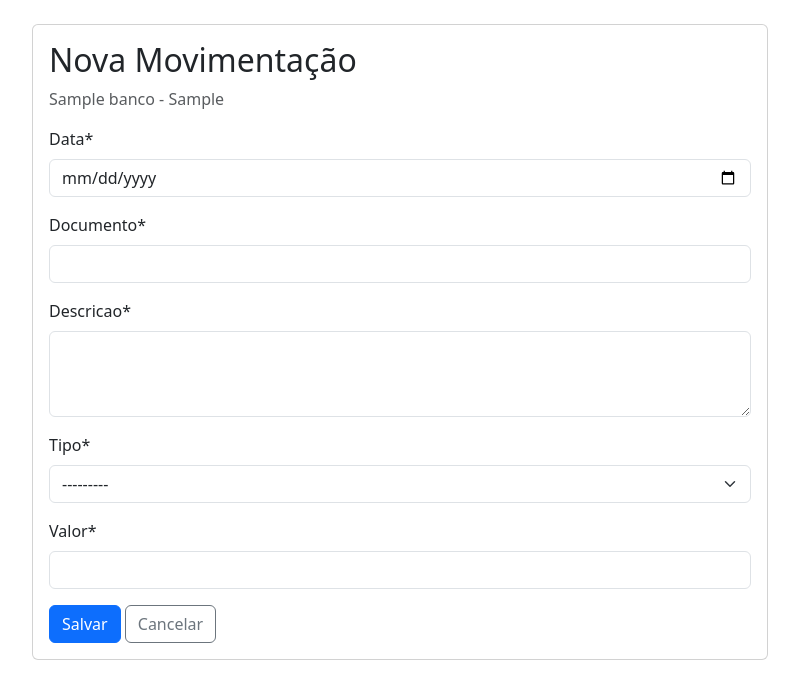
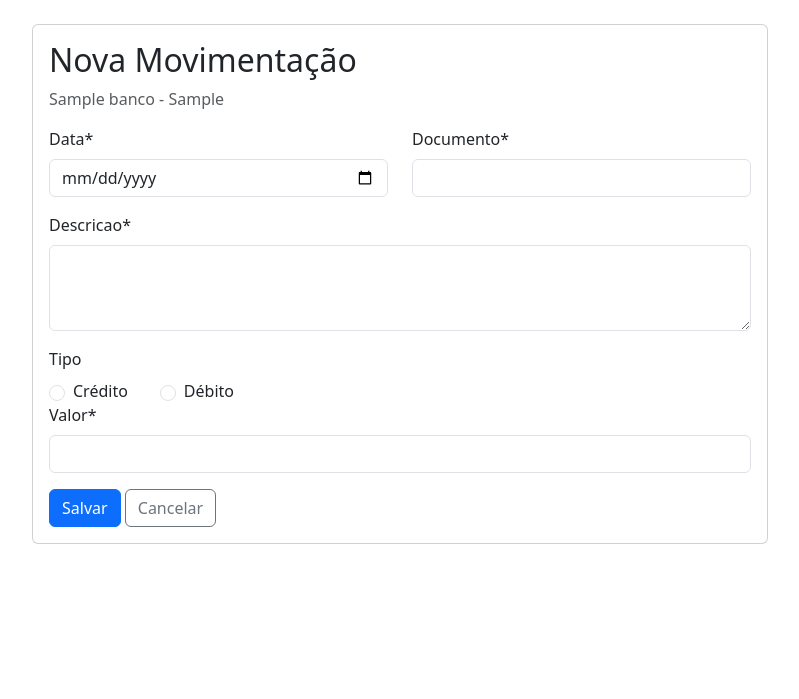
Before and after one commit to rogaciano/bancos, a Django app: page /bancos/1/movimentacoes/nova/ in a window 1280 px wide. Shown: the part 56-755 px from the top of the page, without its empty margins (240-1039 px from the left). Run offline with Django 5.2, Linux system fonts and the light colour scheme; tables that the repository leaves empty hold one stand-in row (values such as "Sample post"); some libraries are stand-ins or nearby versions.

Commit message:
Melhoria: Alterado campo tipo para radio buttons no formulário de movimentação

```diff
--- a/bancos/forms.py
+++ b/bancos/forms.py
@@ -13,6 +13,12 @@ class BancoForm(forms.ModelForm):
         }
 
 class MovimentacaoForm(forms.ModelForm):
+    tipo = forms.ChoiceField(
+        choices=[('C', 'Crédito'), ('D', 'Débito')],
+        widget=forms.RadioSelect(attrs={'class': 'form-check-input'}),
+        required=True
+    )
+
     class Meta:
         model = Movimentacao
         fields = ['data', 'documento', 'descricao', 'tipo', 'valor']
@@ -20,6 +26,5 @@ class MovimentacaoForm(forms.ModelForm):
             'data': forms.DateInput(attrs={'class': 'form-control', 'type': 'date'}),
             'documento': forms.TextInput(attrs={'class': 'form-control'}),
             'descricao': forms.Textarea(attrs={'class': 'form-control', 'rows': 3}),
-            'tipo': forms.Select(attrs={'class': 'form-control'}),
             'valor': forms.NumberInput(attrs={'class': 'form-control', 'step': '0.01'}),
         }
--- a/bancos/models.py
+++ b/bancos/models.py
@@ -30,7 +30,7 @@ class Movimentacao(models.Model):
     data = models.DateField()
     documento = models.CharField(max_length=50)
     descricao = models.TextField()
-    tipo = models.CharField(max_length=1, choices=TIPO_CHOICES)
+    tipo = models.CharField(max_length=1, choices=TIPO_CHOICES, blank=False, null=False)
     valor = models.DecimalField(max_digits=15, decimal_places=2)
     data_cadastro = models.DateTimeField(auto_now_add=True)
 
--- a/bancos/templates/bancos/movimentacao_form.html
+++ b/bancos/templates/bancos/movimentacao_form.html
@@ -2,6 +2,22 @@
 {% load crispy_forms_tags %}
 
 {% block content %}
+<style>
+    .radio-group {
+        display: flex;
+        gap: 2rem;
+        margin-top: 0.5rem;
+    }
+    .radio-group > div {
+        display: flex;
+        align-items: center;
+        gap: 0.5rem;
+    }
+    .radio-group label {
+        margin-bottom: 0;
+    }
+</style>
+
 <div class="row">
     <div class="col-md-8 offset-md-2">
         <div class="card">
@@ -11,7 +27,31 @@
 
                 <form method="post">
                     {% csrf_token %}
-                    {{ form|crispy }}
+
+                    <div class="row">
+                        <div class="col-md-6">
+                            {{ form.data|as_crispy_field }}
+                        </div>
+                        <div class="col-md-6">
+                            {{ form.documento|as_crispy_field }}
+                        </div>
+                    </div>
+
+                    {{ form.descricao|as_crispy_field }}
+
+                    <div class="form-group">
+                        <label>{{ form.tipo.label }}</label>
+                        <div class="radio-group">
+                            {% for radio in form.tipo %}
+                                <div>
+                                    {{ radio.tag }}
+                                    <label for="{{ radio.id_for_label }}">{{ radio.choice_label }}</label>
+                                </div>
+                            {% endfor %}
+                        </div>
+                    </div>
+
+                    {{ form.valor|as_crispy_field }}
 
                     <div class="mt-3">
                         <button type="submit" class="btn btn-primary">Salvar</button>
```
